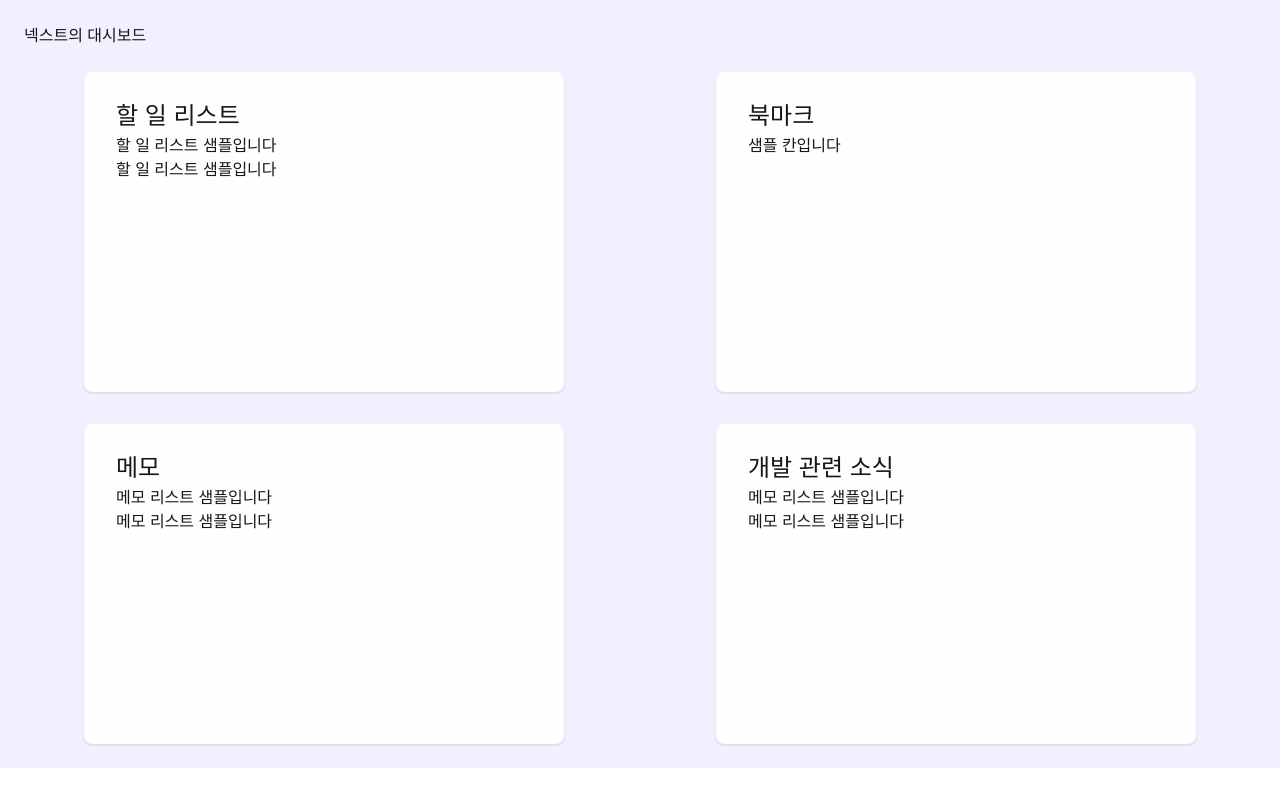
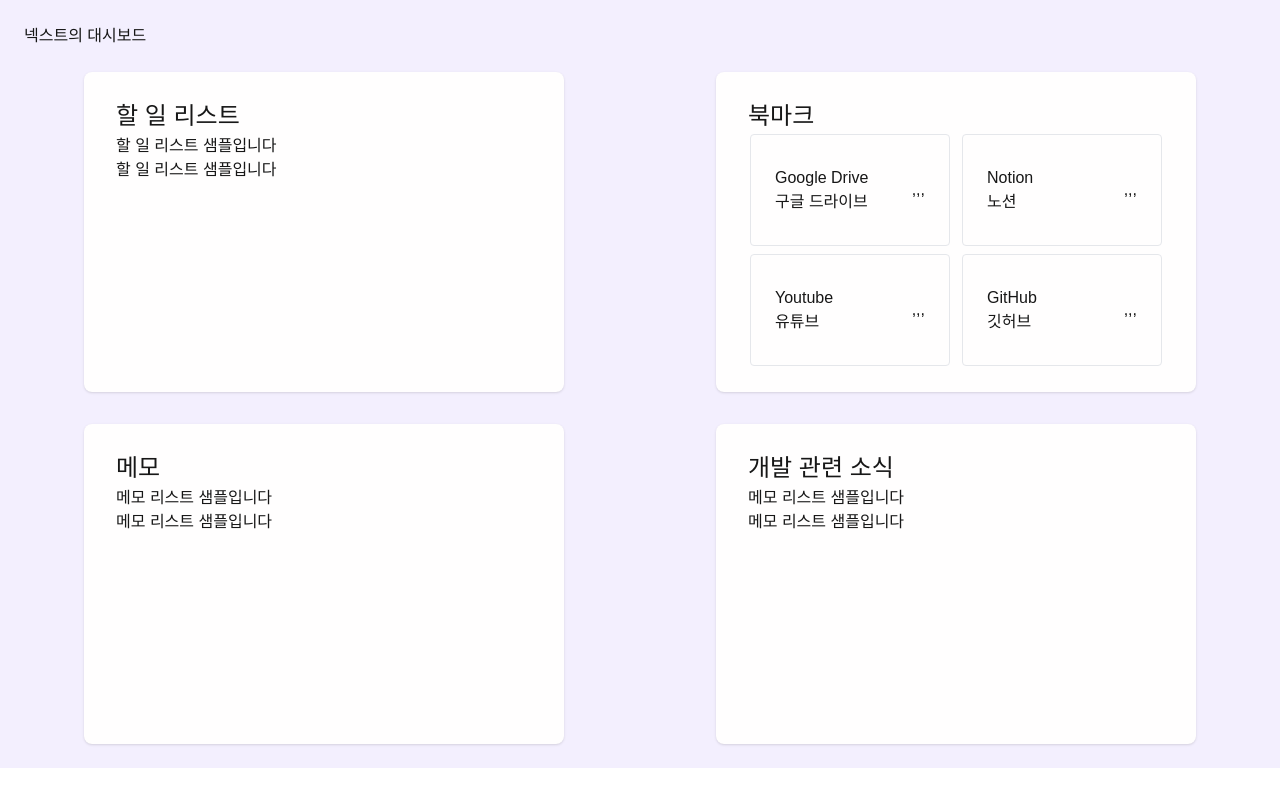
Before and after one commit to OSSCA3/TodoBoard, a Next.js app: page / in a window 1280 px wide. Built offline with nearby package versions, Linux system fonts and the light colour scheme.

Commit message:
style: BookMark 컴포넌트 구현

```diff
--- /dev/null
+++ b/src/components/home/bookmark/book-mark-card.tsx
@@ -0,0 +1,19 @@
+import { BookmarkItem } from '@/types/bookmark';
+import React from 'react';
+
+interface BookMarkCardProps {
+  bookmark: BookmarkItem;
+}
+const BookMarkCard = ({ bookmark }: BookMarkCardProps) => {
+  return (
+    <div className="min-w-[200px] max-w-[270px] border rounded min-h-28 max-h-32 flex gap-2 justify-between items-center p-6">
+      <div>
+        <div>{bookmark.title}</div>
+        <div>{bookmark.description}</div>
+      </div>
+      <div>,,,</div>
+    </div>
+  );
+};
+
+export default BookMarkCard;
--- a/src/components/home/bookmark/book-mark.tsx
+++ b/src/components/home/bookmark/book-mark.tsx
@@ -1,10 +1,16 @@
 import React from 'react';
+import { mockBookmarkData } from '@/mocks/dashboard';
+import BookMarkCard from './book-mark-card';
 
 const BookMark = () => {
   return (
     <div className="rounded-xl h-full">
       <h2>북마크</h2>
-      <div className="border-1 border-red-500">샘플 칸입니다</div>
+      <div className="grid justify-items-center grid-cols-2 gap-2">
+        {mockBookmarkData.map((bookmark) => (
+          <BookMarkCard bookmark={bookmark} />
+        ))}
+      </div>
     </div>
   );
 };
--- a/src/components/ui/dashboard-grid.tsx
+++ b/src/components/ui/dashboard-grid.tsx
@@ -5,7 +5,7 @@ interface DashboardGridProps {
 }
 const DashboardGrid = ({ children }: DashboardGridProps) => {
   return (
-    <div className="grid justify-items-center gap-8 w-full h-full grid-cols-2 ">
+    <div className="grid justify-items-center gap-8 w-full h-full grid-cols-2">
       {children}
     </div>
   );
```
